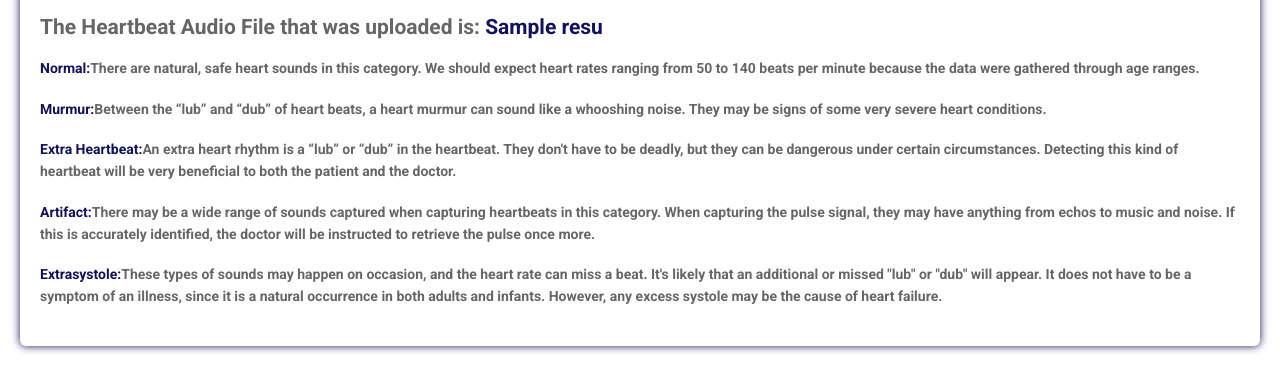
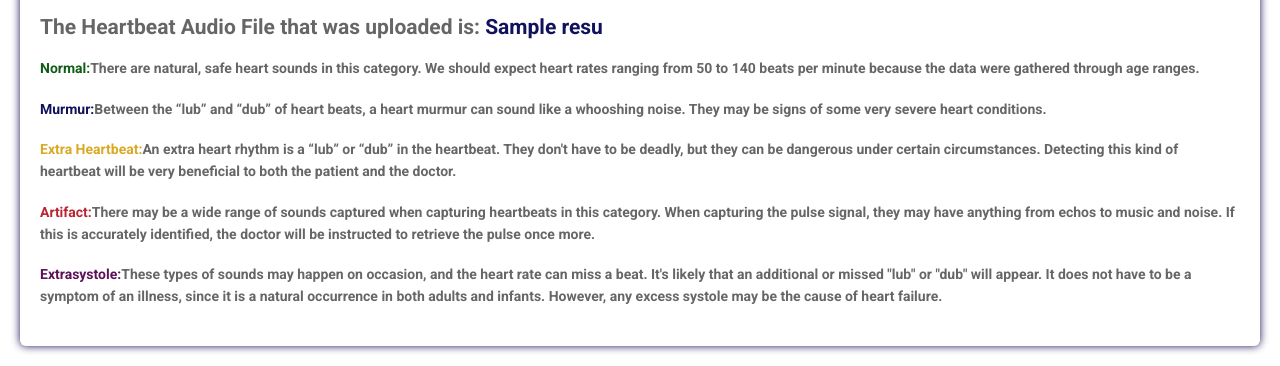
Before and after one commit to ashwinsai98/heartbeat-classification, a Flask app: template templates/index.html in a window 1280 px wide. Shown: the part 441-807 px from the top of the page. Run offline with Flask 2, Linux system fonts and the light colour scheme; the template is opened without the code that fills it: most values are stand-ins (such as "Sample title", 1, 10 or a date in 2020); some libraries are stand-ins or nearby versions.

Commit message:
Update index.html

```diff
--- a/templates/index.html
+++ b/templates/index.html
@@ -195,11 +195,11 @@
             <label><h2>The Heartbeat Audio File that was uploaded is:<span style="color:rgb(17, 18, 92)"> {{ resu }}</span></h2></label>
         </div>
         <div class="item">
-            <h4><span style="color:rgb(17, 18, 92)">Normal:</span>There are natural, safe heart sounds in this category. We should expect heart rates ranging from 50 to 140 beats per minute because the data were gathered through age ranges.</h4>
+            <h4><span style="color:rgb(17, 92, 21)">Normal:</span>There are natural, safe heart sounds in this category. We should expect heart rates ranging from 50 to 140 beats per minute because the data were gathered through age ranges.</h4>
             <h4><span style="color:rgb(17, 18, 92)">Murmur:</span>Between the “lub” and “dub” of heart beats, a heart murmur can sound like a whooshing noise. They may be signs of some very severe heart conditions.</h4>
-            <h4><span style="color:rgb(17, 18, 92)">Extra Heartbeat:</span>An extra heart rhythm is a “lub” or “dub” in the heartbeat. They don't have to be deadly, but they can be dangerous under certain circumstances. Detecting this kind of heartbeat will be very beneficial to both the patient and the doctor.</h4>
-            <h4><span style="color:rgb(17, 18, 92)">Artifact:</span>There may be a wide range of sounds captured when capturing heartbeats in this category. When capturing the pulse signal, they may have anything from echos to music and noise. If this is accurately identified, the doctor will be instructed to retrieve the pulse once more.</h4>
-            <h4><span style="color:rgb(17, 18, 92)">Extrasystole:</span>These types of sounds may happen on occasion, and the heart rate can miss a beat. It's likely that an additional or missed "lub" or "dub" will appear. It does not have to be a symptom of an illness, since it is a natural occurrence in both adults and infants. However, any excess systole may be the cause of heart failure.</h4>
+            <h4><span style="color:rgb(218, 169, 36)">Extra Heartbeat:</span>An extra heart rhythm is a “lub” or “dub” in the heartbeat. They don't have to be deadly, but they can be dangerous under certain circumstances. Detecting this kind of heartbeat will be very beneficial to both the patient and the doctor.</h4>
+            <h4><span style="color:rgb(185, 37, 49)">Artifact:</span>There may be a wide range of sounds captured when capturing heartbeats in this category. When capturing the pulse signal, they may have anything from echos to music and noise. If this is accurately identified, the doctor will be instructed to retrieve the pulse once more.</h4>
+            <h4><span style="color:rgb(92, 17, 88)">Extrasystole:</span>These types of sounds may happen on occasion, and the heart rate can miss a beat. It's likely that an additional or missed "lub" or "dub" will appear. It does not have to be a symptom of an illness, since it is a natural occurrence in both adults and infants. However, any excess systole may be the cause of heart failure.</h4>
 
         </div>
       </form>
```
